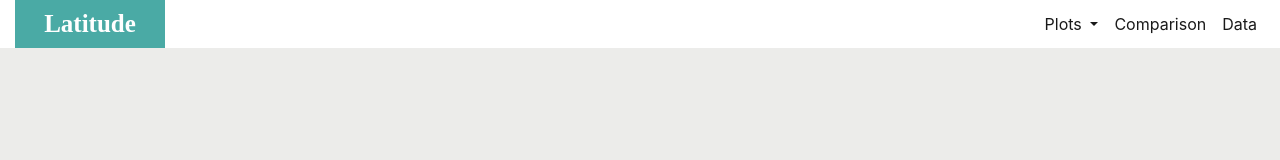
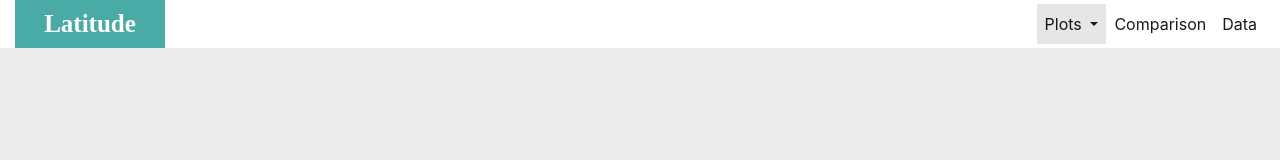
Before and after one commit to angieglass/Web-Design-Challenge, a plain HTML site: page index.html in a window 1280 px wide. In both pictures the pointer is over the button "Plots". Drawn offline with nearby package versions, Linux system fonts and the light colour scheme.

Commit message:
color change on hover

```diff
--- a/style.css
+++ b/style.css
@@ -19,6 +19,10 @@ body {
 }
 
 
+.nav-link:hover{
+  background: rgb(230, 230, 230);
+}
+
 
 @media (max-width: 850px) {
   .container-fluid{
```
